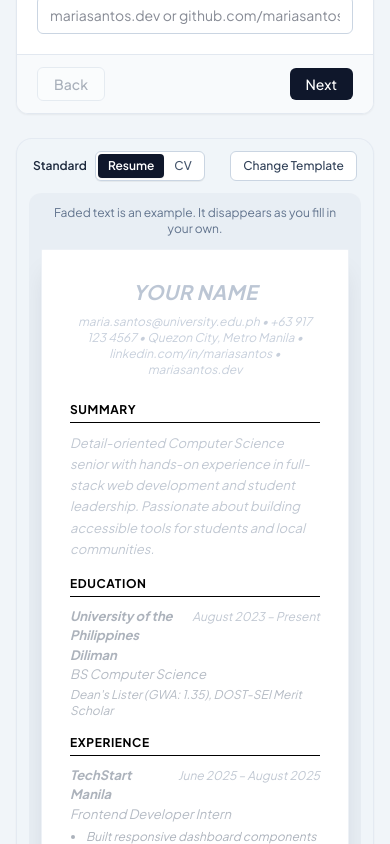
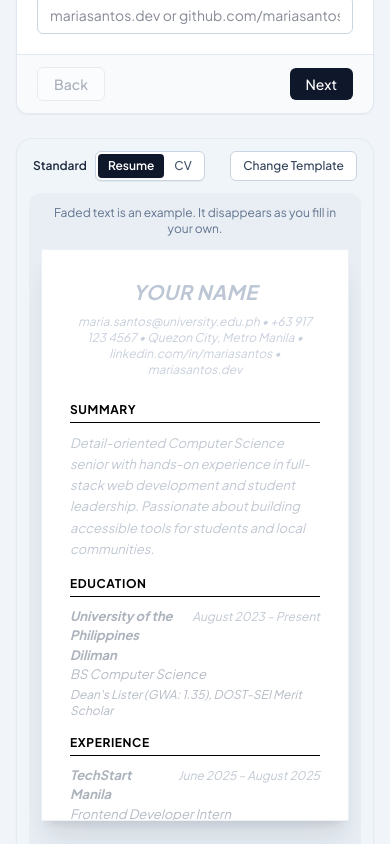
Before and after one commit to jer-droiddroid/resume-cv-creator, a React (Vite) app: page / in a window 390 px wide. Shown: the part 1040-1884 px from the top of the page. Built offline with nearby package versions, Linux system fonts and the light colour scheme; a web font is replaced by a local one.

Commit message:
fix(preview): enforce flex min-h-0 and overflow-y-scroll for visible scrollbar

```diff
--- a/src/components/preview/LivePreview.jsx
+++ b/src/components/preview/LivePreview.jsx
@@ -85,7 +85,7 @@ export default function LivePreview({
 
   return (
     <>
-      <div className="flex flex-col rounded-2xl border border-slate-200/80 bg-slate-100/80 p-3 sm:p-4 shadow-xs lg:h-[calc(100vh-6rem)]">
+      <div className="flex flex-col rounded-2xl border border-slate-200/80 bg-slate-100/80 p-3 sm:p-4 shadow-xs h-[calc(100vh-6rem)] min-h-[500px]">
         {/* Preview toolbar */}
         <div className="flex flex-wrap items-center justify-between gap-2 pb-3 px-1 shrink-0">
           <div className="flex items-center gap-2">
@@ -148,7 +148,7 @@ export default function LivePreview({
         </div>
 
         {/* Stage: Soft neutral gray background with clearly visible scrollbar for the paper resume sheet */}
-        <div className="flex-1 overflow-y-auto preview-scrollbar rounded-xl bg-slate-200/50 p-3 sm:p-6 flex flex-col items-center">
+        <div className="flex-1 min-h-0 overflow-y-scroll preview-scrollbar rounded-xl bg-slate-200/50 p-3 sm:p-6 flex flex-col items-center">
           {hasFadedContent && (
             <p className="text-xs text-slate-500 mb-3 text-center select-none shrink-0">
               Faded text is an example. It disappears as you fill in your own.
--- a/src/index.css
+++ b/src/index.css
@@ -49,25 +49,26 @@
 /* Clearly visible, modern scrollbar for the preview stage */
 .preview-scrollbar {
   scrollbar-width: thin;
-  scrollbar-color: #94a3b8 #e2e8f0;
+  scrollbar-color: #475569 #cbd5e1;
 }
 
 .preview-scrollbar::-webkit-scrollbar {
-  width: 8px;
+  width: 10px;
+  display: block;
 }
 
 .preview-scrollbar::-webkit-scrollbar-track {
-  background: #e2e8f0;
+  background: #cbd5e1;
   border-radius: 9999px;
   margin: 6px 0;
 }
 
 .preview-scrollbar::-webkit-scrollbar-thumb {
-  background: #94a3b8;
+  background: #475569;
   border-radius: 9999px;
-  border: 2px solid #e2e8f0;
+  border: 2px solid #cbd5e1;
 }
 
 .preview-scrollbar::-webkit-scrollbar-thumb:hover {
-  background: #64748b;
+  background: #1e293b;
 }
```
